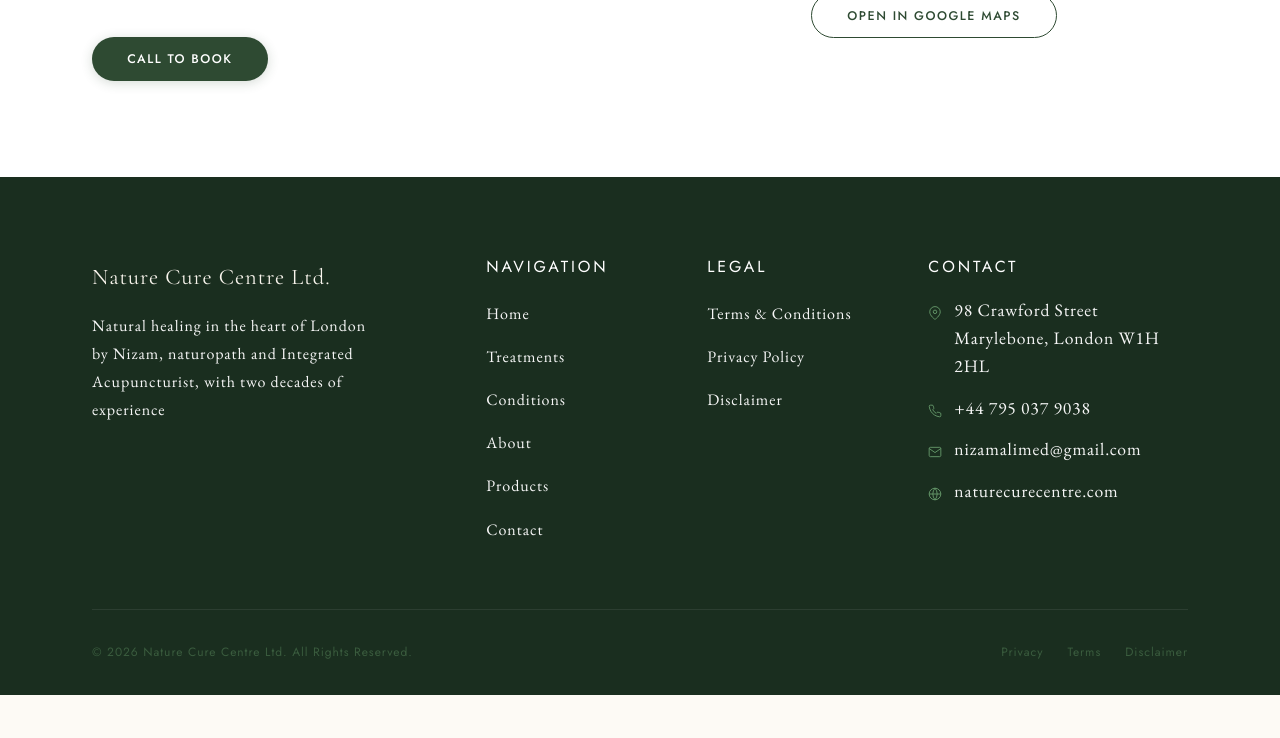
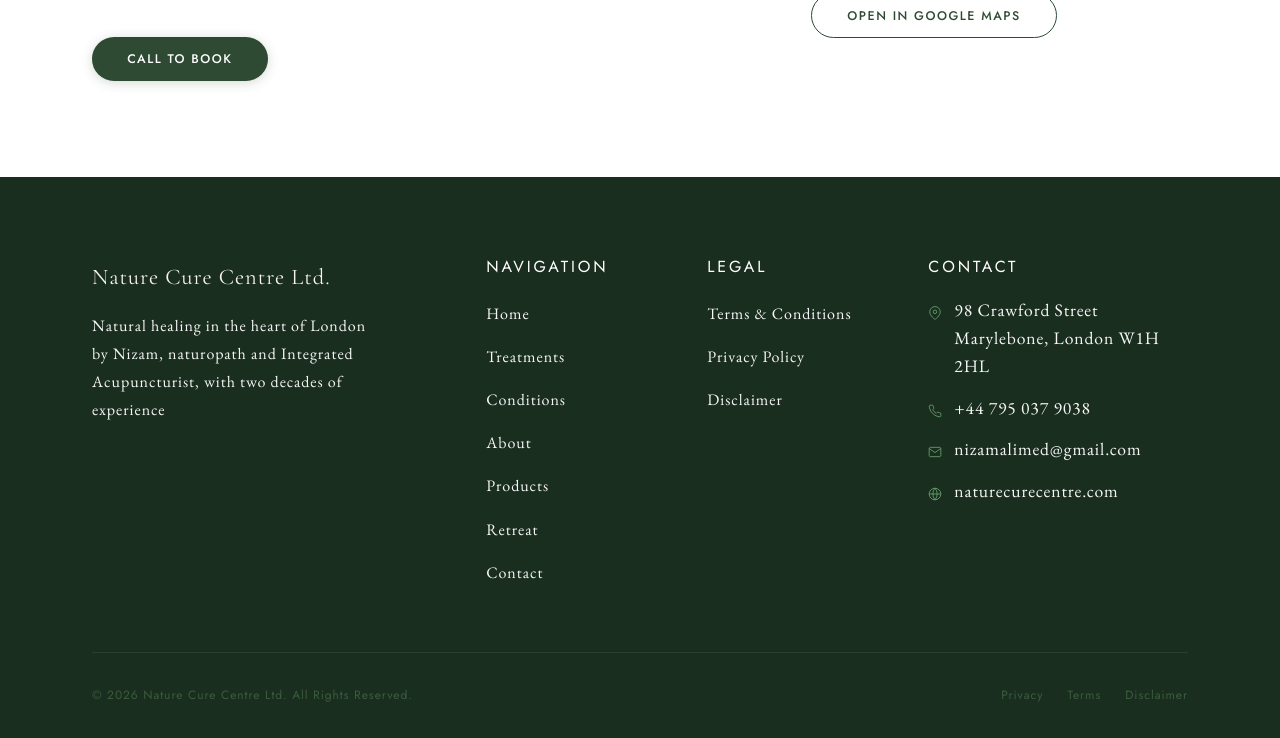
Before and after one commit to matrixdex/naturecurecentre, a plain HTML site: page index.html in a window 1280 px wide. Shown: the part 8019-8757 px from the top of the page. Before the commit the page ends 8714 px from the top, so only its background shows below. Drawn offline with nearby package versions, Linux system fonts and the light colour scheme.

Commit message:
Add files via upload

```diff
--- a/index.html
+++ b/index.html
@@ -515,6 +515,7 @@
             <li><a href="#conditions">Conditions</a></li>
             <li><a href="#about">About</a></li>
             <li><a href="pages/products.html">Products</a></li>
+            <li><a href="retreat.html">Retreat</a></li>
             <li><a href="#contact">Contact</a></li>
           </ul>
         </div>
```
Also changed, not shown: pages/products.html (+1 -0 lines).
